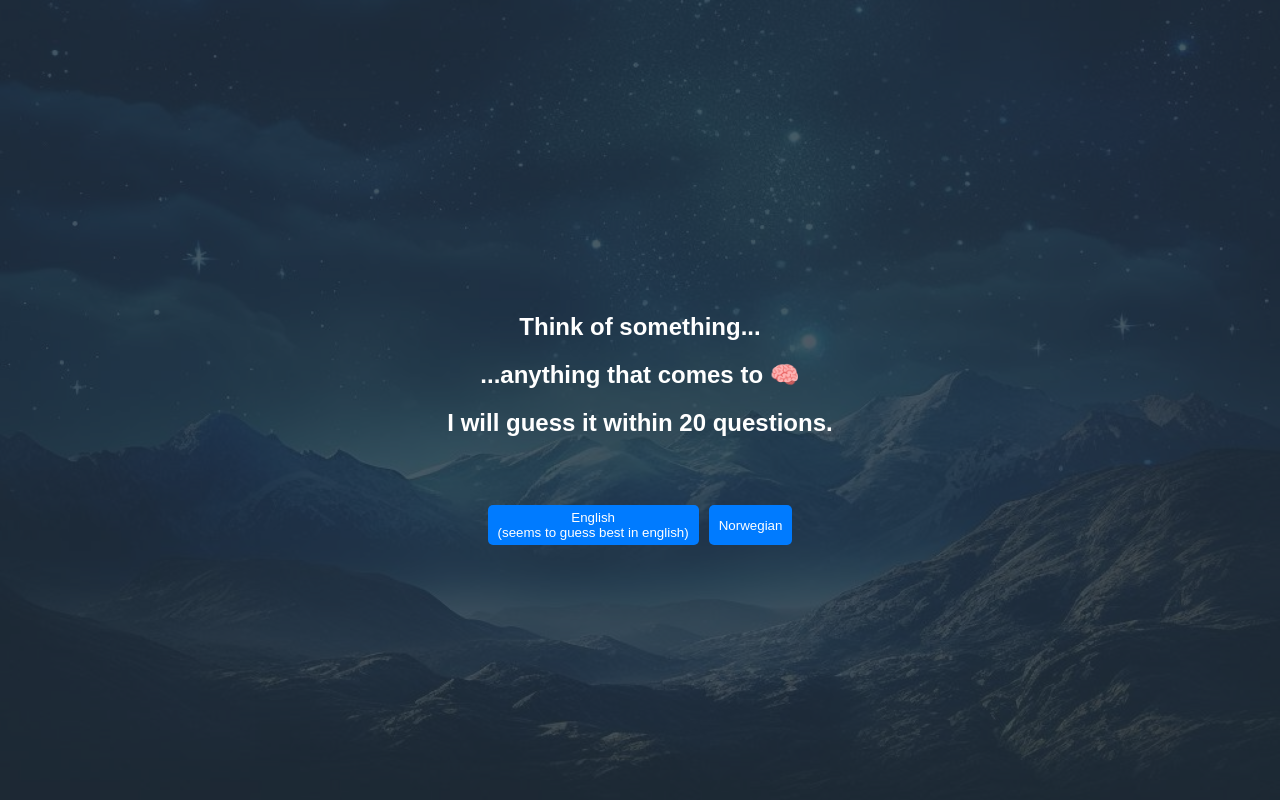
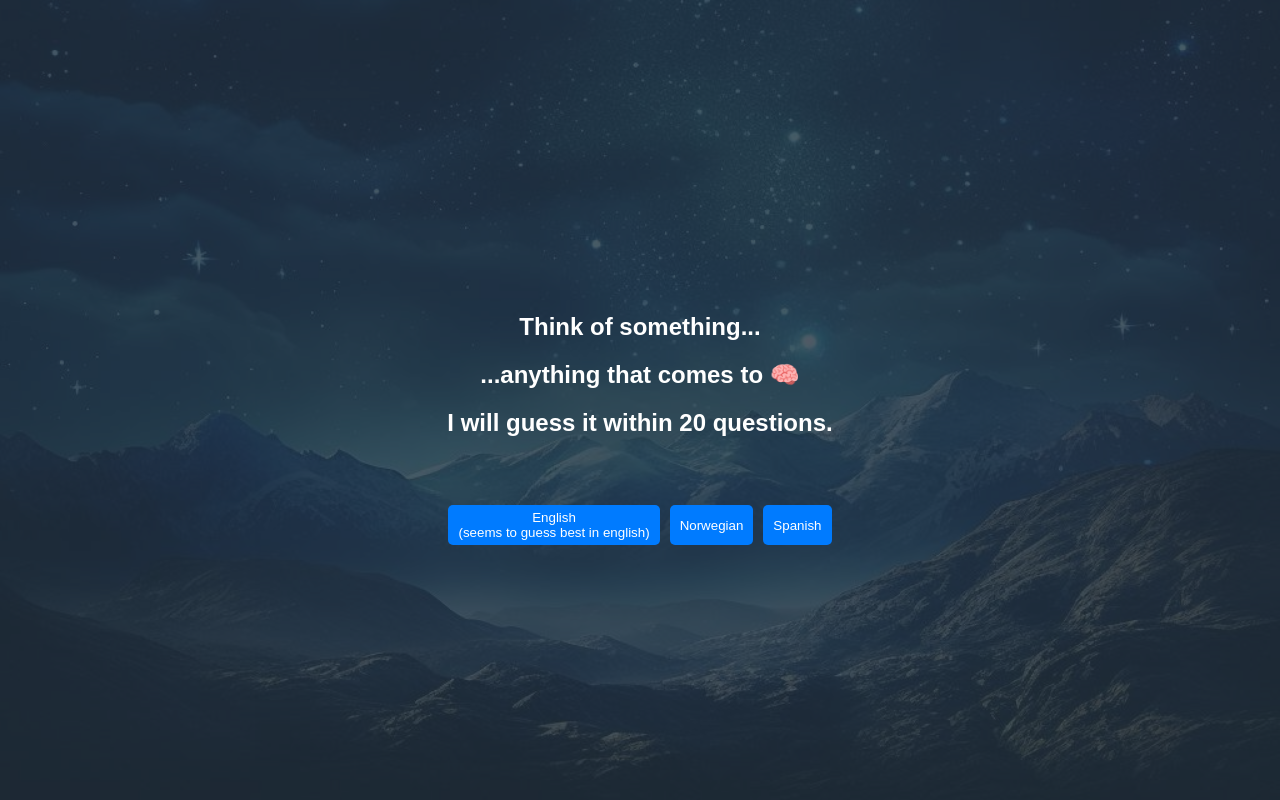
Before and after one commit to Mor10Mort/20QuestionsGame, a Next.js app: page / in a window 1280 px wide. Built offline with nearby package versions, Linux system fonts and the light colour scheme.

Commit message:
la til spansk

```diff
--- a/pages/index.tsx
+++ b/pages/index.tsx
@@ -103,6 +103,9 @@ const Home: React.FC = () => {
             <button className="language-button" onClick={() => handleLanguageChange('norwegian')}>
               Norwegian
             </button>
+            <button className="language-button" onClick={() => handleLanguageChange('spanish')}>
+              Spanish
+            </button>
           </div>
         </div>
       )
```
